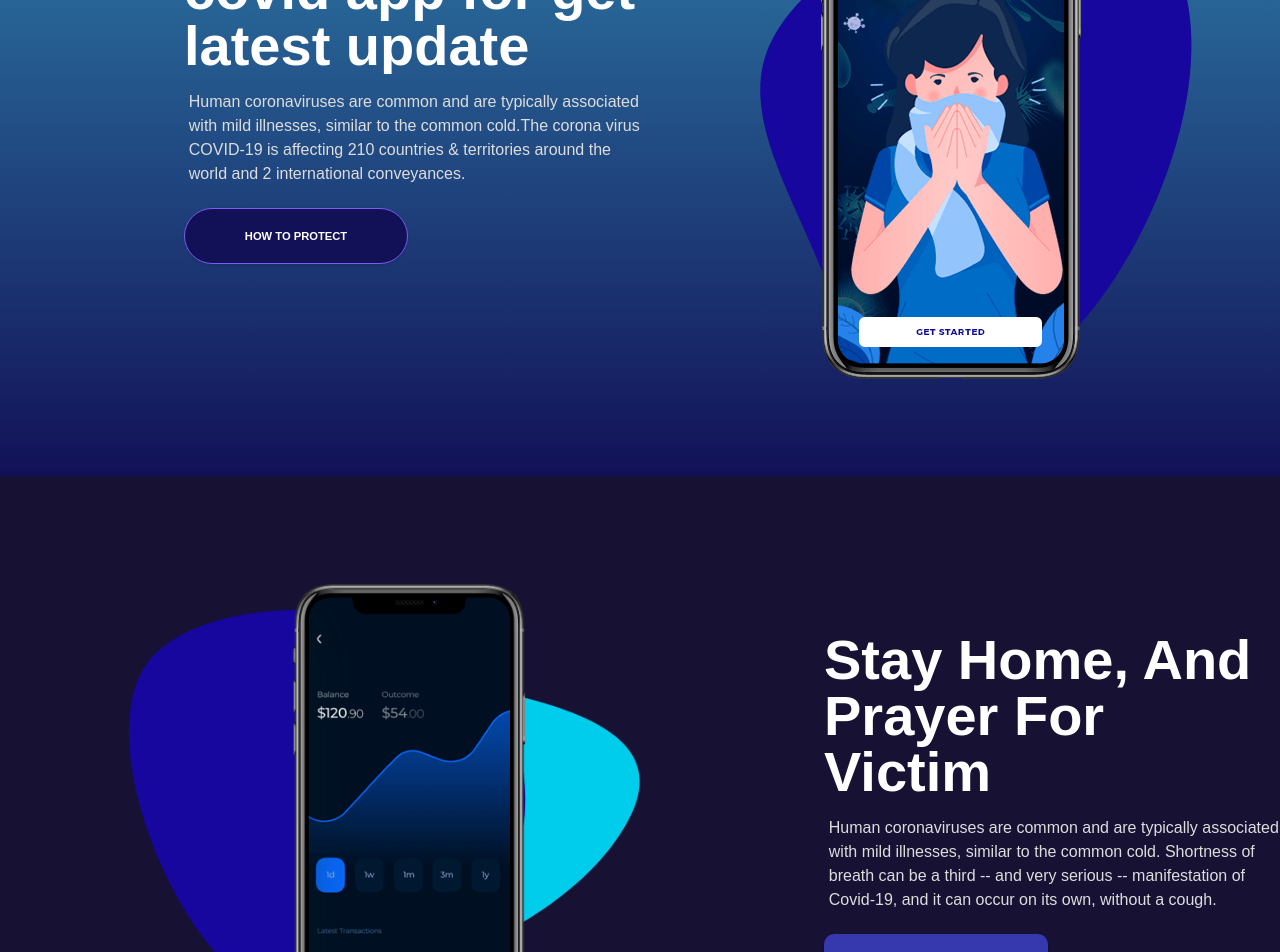
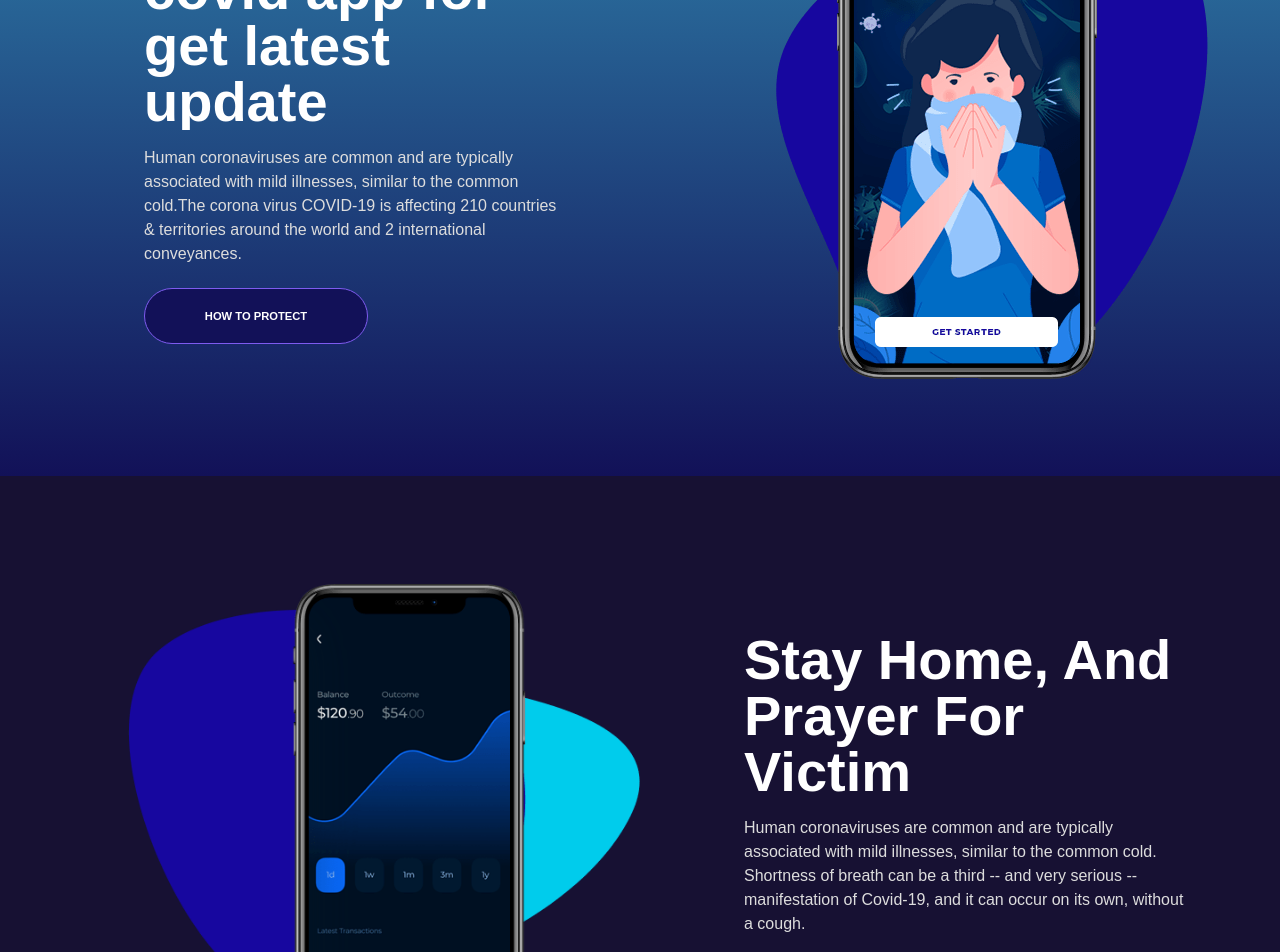
Before and after one commit to Adrianaortiz00/COVID-Tracker, a React (Vite) app: page / in a window 1280 px wide. Shown: the part 460-1412 px from the top of the page. Built offline with nearby package versions, Linux system fonts and the light colour scheme; a web font is replaced by a local one.

Commit message:
fixing home text styles

```diff
--- a/src/components/home/Button.jsx
+++ b/src/components/home/Button.jsx
@@ -2,7 +2,7 @@ import PropTypes from "prop-types";
 
 const Button = ({ buttonText, buttonStyle }) => {
     return (
-        <button className={`${buttonStyle} w-56 h-[5em] text-[0.7em] font-semibold font-poppins py-2 px-4 ml-[15em] mt-[2em] mb-8 shadow `} >{buttonText} </button>
+        <button className={`${buttonStyle} w-56 h-[5em] text-[0.7em] font-semibold font-poppins py-2 px-4 mt-[2em] mb-8 `} >{buttonText} </button>
     )
 }
 Button.propTypes = {
--- a/src/components/home/Hero.jsx
+++ b/src/components/home/Hero.jsx
@@ -2,9 +2,9 @@ import TextHome from "./TextHome"
 
 const Hero = () => {
     return (
-        <section className=" grid grid-cols-2 bg-gradient-to-b from-[#3390b6] to-dark-blue-1 pt-32 pl-4">
+        <section className=" grid grid-cols-2 bg-gradient-to-b from-[#3390b6] to-dark-blue-1 pt-32 pl-12">
             <div>
-                <TextHome title="Download the covid app for get latest update" text="Human coronaviruses are common and are typically associated with mild illnesses, similar to the common cold.The corona virus COVID-19 is affecting 210 countries & territories around the world and 2 international conveyances." buttonStyle="bg-dark-blue-1 text-white border-purple border border-solid rounded-[30px] hover:border-transparent" buttonText="HOW TO PROTECT"/>
+                <TextHome title="Download the covid app for get latest update" text="Human coronaviruses are common and are typically associated with mild illnesses, similar to the common cold.The corona virus COVID-19 is affecting 210 countries & territories around the world and 2 international conveyances." buttonStyle="bg-dark-blue-1 text-white border-purple border border-solid rounded-[30px] hover:border-transparent " buttonText="HOW TO PROTECT"/>
             </div>
             <div>
                 <img src="/public\assets\images\phones.png" alt="covid-girl-phone" className=" h-83 mb-24 -mt-5 ml-28" />
--- a/src/components/home/StaySection.jsx
+++ b/src/components/home/StaySection.jsx
@@ -2,7 +2,7 @@ import TextHome from "./TextHome"
 
 const StaySection = () => {
   return (
-    <section className="grid grid-cols-2 gap-4 pt-32 pl-4 bg-dark-blue-2">
+    <section className="grid grid-cols-2 pt-32 pl-4 bg-dark-blue-2">
         <div className=" order-2">
           <TextHome title="Stay Home, And Prayer For Victim" text={`Human coronaviruses are common and are typically associated with mild illnesses, similar to the common cold.
                 Shortness of breath can be a third -- and very serious -- manifestation of Covid-19, and it can occur on its own, without a cough.`} buttonStyle="bg-purple-blue hover:bg-dark-purple text-white border-[none] rounded-[10px]" buttonText="HOW TO PROTECT" />
--- a/src/components/home/TextHome.jsx
+++ b/src/components/home/TextHome.jsx
@@ -3,9 +3,9 @@ import Button from "./Button";
 
 function TextHome({ title, text, buttonText, buttonStyle }) {
     return (
-        <section className="sectionInfo">
-            <h2 className=" font-poppins leading-[1em] text-[3.5em] text-white font-black pt-[0.5em] ml-[3em] line-clamp-6">{title}</h2>
-            <p className=" font-poppins font-medium text-[1em] text-gray-super-light pt-[1em] ml-[10.8em] ">{text}</p>
+        <section className="pl-[6em] pr-[6em]">
+            <h2 className=" font-poppins leading-[1em] text-[3.5em] text-white font-black pt-[0.5em] line-clamp-6">{title}</h2>
+            <p className=" font-poppins font-medium text-[1em] text-gray-super-light pt-[1em]">{text}</p>
             <Button buttonText={buttonText} buttonStyle={buttonStyle} />
         </section>
     );
```
